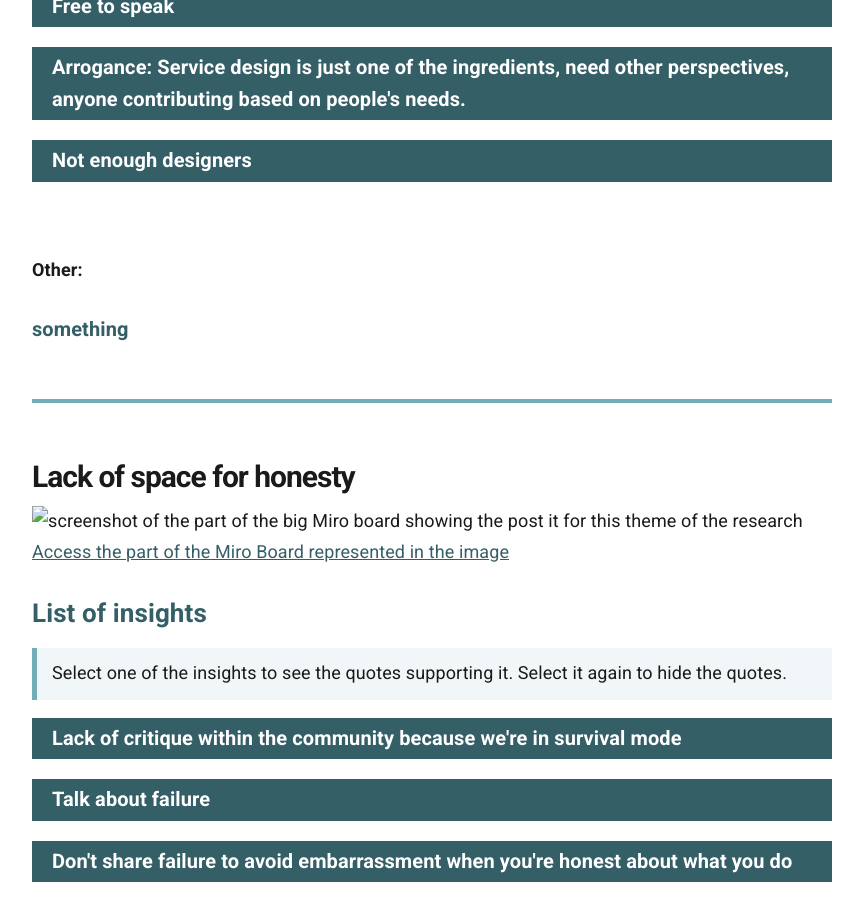
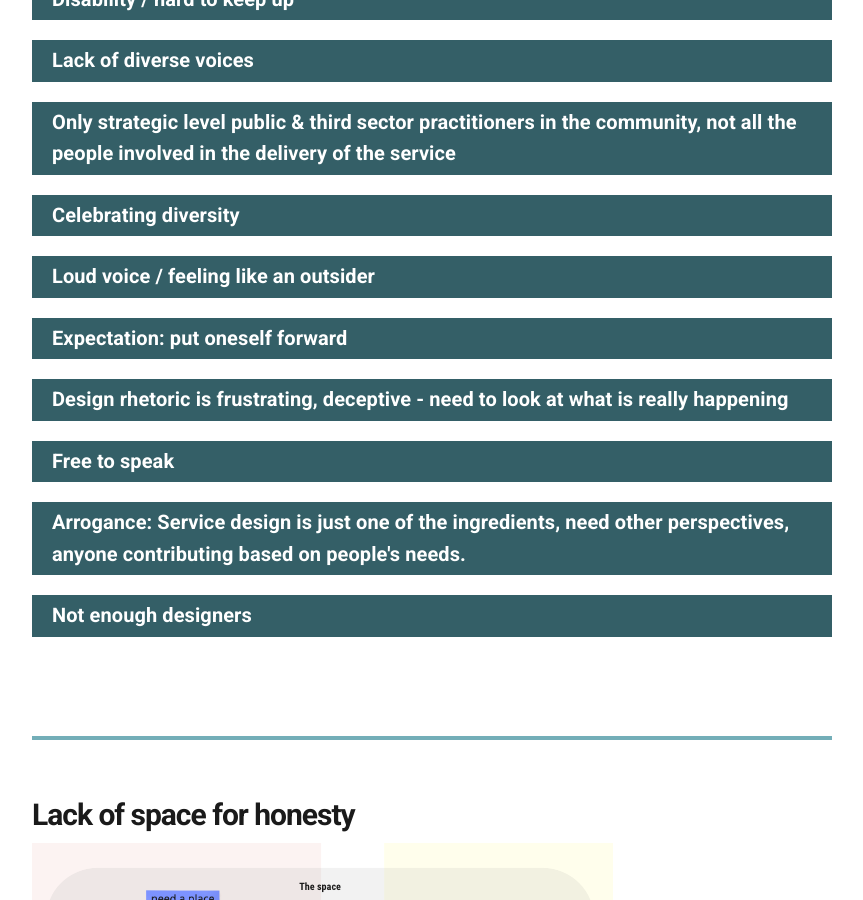
Before and after one commit to stephanie-K/practitioner-stories, a Jekyll site: the page built from _docs/Community/challenges.md, in a window 1280 px wide and 900 px high, scrolled down 1804 px. Shown: the whole window, without its empty margins (358-1221 px from the left). Built offline with Jekyll 4.4.1, drawn with Linux system fonts in a browser that asks for light colours.

Commit message:
fix path to images

```diff
--- a/_docs/Community/challenges.md
+++ b/_docs/Community/challenges.md
@@ -12,7 +12,7 @@ order: 3
 
 **Many participants expressed something around feeling rejected, having to chose a group, feeling that you need to put yourself out there in a goodlight, not feeling included or worthy. Can't be honest.**
 
-![screenshot of the part of the big Miro board showing the post it for this theme of the research](/practitioner-stories/images/community-challenge.png)
+![screenshot of the part of the big Miro board showing the post it for this theme of the research](/practitioner-stories/images/Community/community-challenge.png)
 [Access the part of the Miro Board represented in the image](https://miro.com/app/board/o9J_ldOzA14=/?moveToWidget=3074457354184080422&cot=10)
 
 ### List of insights
@@ -107,15 +107,12 @@ order: 3
  </details>
 <br>
 
-**Other:**
-
-#### something
 
 <hr class="big">
 
 ## Lack of space for honesty
 
-![screenshot of the part of the big Miro board showing the post it for this theme of the research](/practitioner-stories/images/community-space.png)
+![screenshot of the part of the big Miro board showing the post it for this theme of the research](/practitioner-stories/images/Community/community-space.png)
 [Access the part of the Miro Board represented in the image](https://miro.com/app/board/o9J_ldOzA14=/?moveToWidget=3074457352333736504&cot=14)
 
 ### List of insights
@@ -174,7 +171,7 @@ order: 3
 
 ## People are not sharing
 
-![screenshot of the part of the big Miro board showing the post it for this theme of the research](/practitioner-stories/images/community-not-sharing.png)
+![screenshot of the part of the big Miro board showing the post it for this theme of the research](/practitioner-stories/images/Community/community-not-sharing.png)
 [Access the part of the Miro Board represented in the image](https://miro.com/app/board/o9J_ldOzA14=/?moveToWidget=3074457352333740691&cot=14)
 
 
```
